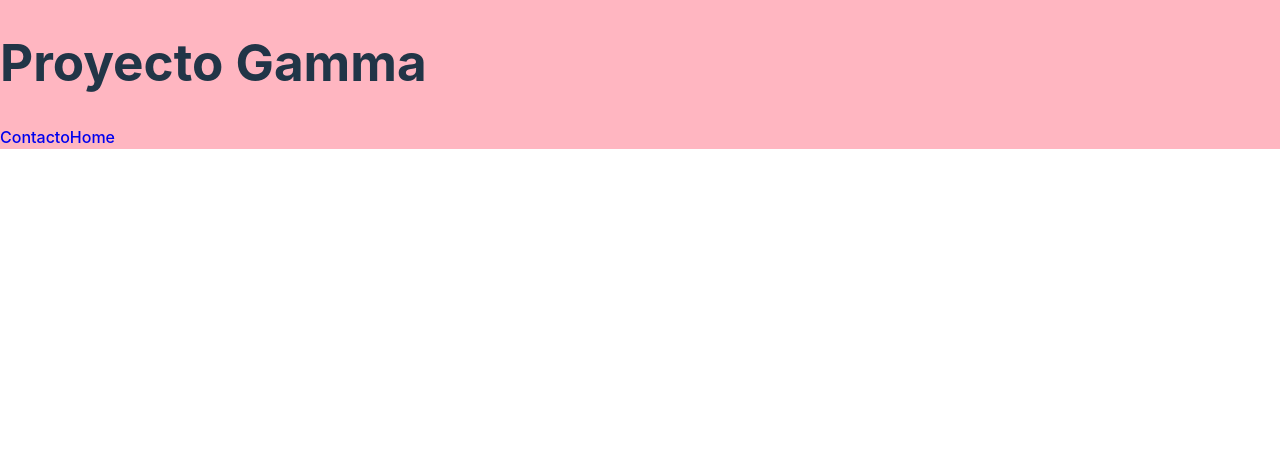
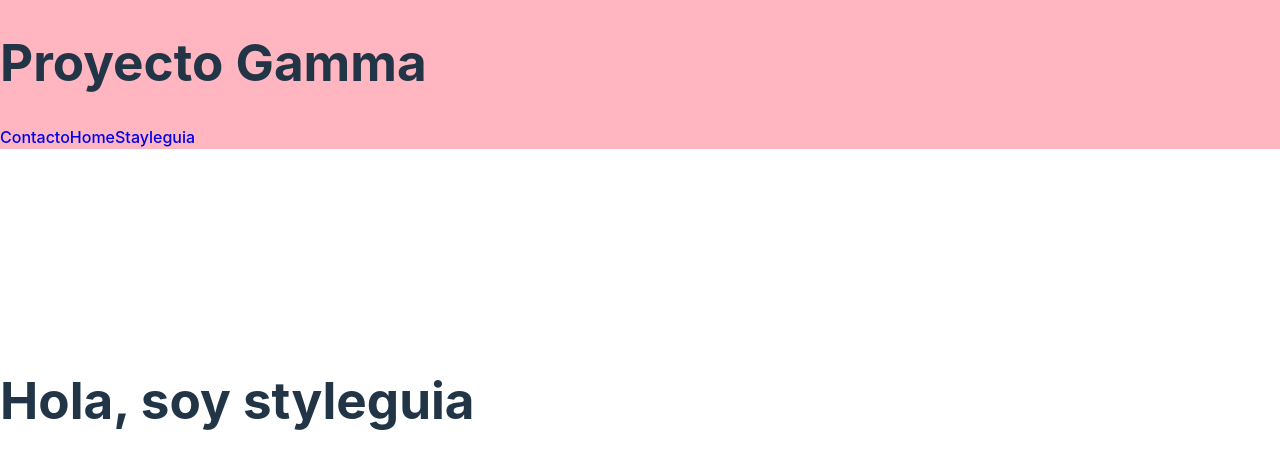
Before and after one commit to seokyelee/GammaPortfolio, a React (Vite) app: page /styleguia in a window 1280 px wide. Shown: the top 468 px of the page. Built offline with nearby package versions, Linux system fonts and the light colour scheme.

Commit message:
add styleguia

```diff
--- a/src/App.jsx
+++ b/src/App.jsx
@@ -3,6 +3,7 @@ import { Link, Route, Routes } from 'react-router-dom'
 import './App.css'
 import Home from './views/Home'
 import Contact from './views/Contact'
+import Styleguia from './views/Styleguia'
 
 function App() {
 
@@ -12,11 +13,13 @@ function App() {
       <h1>Proyecto Gamma</h1>
       <Link to="/contact">Contacto</Link>
       <Link to="/">Home</Link>
+      <Link to="/styleguia">Stayleguia</Link>
     </header>
     <main>
       <Routes>
         <Route path="/" element={<Home />} />
         <Route path="/contact" element={<Contact />} />
+        <Route path="/styleguia" element={<Styleguia />} />
       </Routes>
     </main>
     </>
--- /dev/null
+++ b/src/views/Styleguia.jsx
@@ -0,0 +1,4 @@
+export default function Styleguia() {
+
+    return <h1>Hola, soy styleguia</h1>
+}
```
Also changed, not shown: 1 other file (tests, documents, lock files or other folders).
